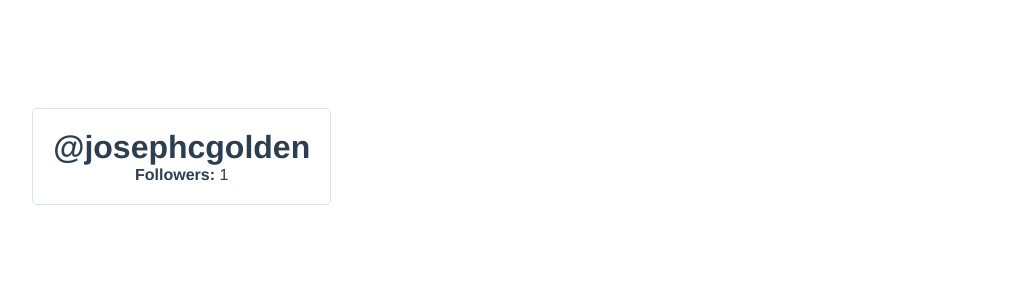
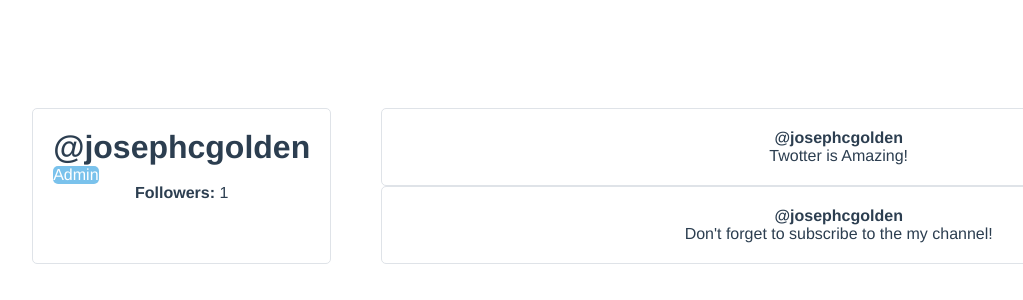
Before and after one commit to JGolden25/VUE3practiceproject, a Vue app in the folder twotter-vue-3/: page / in a window 1280 px wide. Shown: the part 62-362 px from the top of the page, without its empty margins (39-1062 px from the left). Built offline with nearby package versions, Linux system fonts and the light colour scheme.

Commit message:
feat: favorite twoots

```diff
--- /dev/null
+++ b/twotter-vue-3/src/components/TwootItem.vue
@@ -0,0 +1,54 @@
+<template>
+  <div class="twoot-item" @click="favoriteTwoot(twoot.id)">
+    <div class="user-profile__twoot">
+      <div class="twoot-item__user">
+        @{{ username }}
+      </div>
+      <div class="twoot-item__content">
+        {{ twoot.content }}
+      </div>
+    </div>
+  </div>
+</template>
+
+<script>
+export default {
+  name: "TwootItem",
+  props: {
+    username: {
+      type: String,
+      required: true
+    },
+    twoot: {
+      type: Object,
+      required: true
+    }
+  },
+  methods: {
+      favoriteTwoot(id) {
+          this.$emit('favorite', id)
+      }
+  }
+};
+</script>
+
+<style>
+.twoot-item {
+  padding: 20px;
+  background-color: white;
+  border-radius: 5px;
+  border: 1px solid #DFE3E8;
+  box-sizing: border-box;
+  cursor: pointer;
+  transition: all 0.25s ease;
+}
+
+  .twoot-item:hover {
+    transform: scale(1.1, 1.1);
+  }
+
+  .twoot-item__user {
+    font-weight: bold;
+  }
+
+</style>
--- a/twotter-vue-3/src/components/UserProfile.vue
+++ b/twotter-vue-3/src/components/UserProfile.vue
@@ -2,20 +2,25 @@
  <div class="user-profile">
   <div class="user-profile_user-panel">
    <h1 class="user-profile_username">@{{ user.username }}</h1>
+   <div class="user-profile_admin-badge" v-if="user.isAdmin">
+       Admin
+   </div>
    <div class="user-profile_follower-count">
     <strong>Followers: </strong> {{ followers }}
-   <!-- <button @click="followUser">
-     Follow
-     </button> -->
    </div>
+  </div>
+  <div class="user-profile_twoots-wrapper">
+   <TwootItem v-for="twoot in user.twoots" :key="twoot.id" :username="user.username" :twoot="twoot" @favorite="toggleFavorite"/>
   </div>
  </div>
 </template>
 
 <script>
+import TwootItem from "./TwootItem";
 
 export default {
-  name: 'App',
+  name: 'UserProfile',
+  components: { TwootItem },
   data() {
     return {
       followers: 0,
@@ -25,7 +30,11 @@
         firstName: 'Joseph',
         lastName: 'Chretien-Golden',
         email: 'joechre@gmail.com',
-        isAdmin: true
+        isAdmin: true,
+        twoots: [
+            {id: 1, content: 'Twotter is Amazing!'},
+            {id: 2, content: "Don't forget to subscribe to the my channel!"}
+        ]
       }
     }
   },
@@ -44,6 +53,9 @@
   methods: {
     followUser() {
       this.followers++
+    },
+    toggleFavorite(id) {
+        console.log(`Favorited Tweet #${id}`)
     }
   },
   mounted() {
@@ -70,6 +82,13 @@
     border: 1px solid #DFE3E8;
 }
 
+.user-profile_admin-badge {
+    background: rgb(122, 194, 236);
+    color: white;
+    border-radius: 5px;
+    margin-right: auto;
+}
+
 h1 {
     margin: 0;
 }
```
